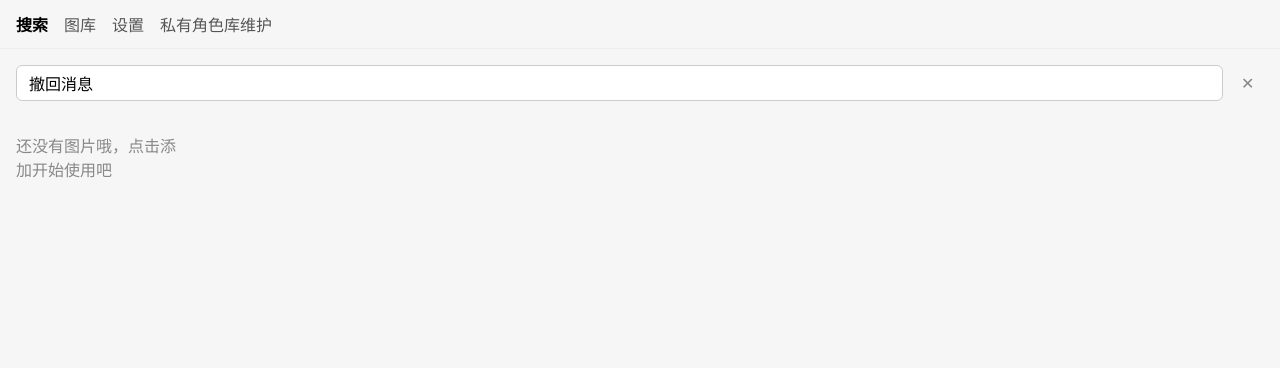
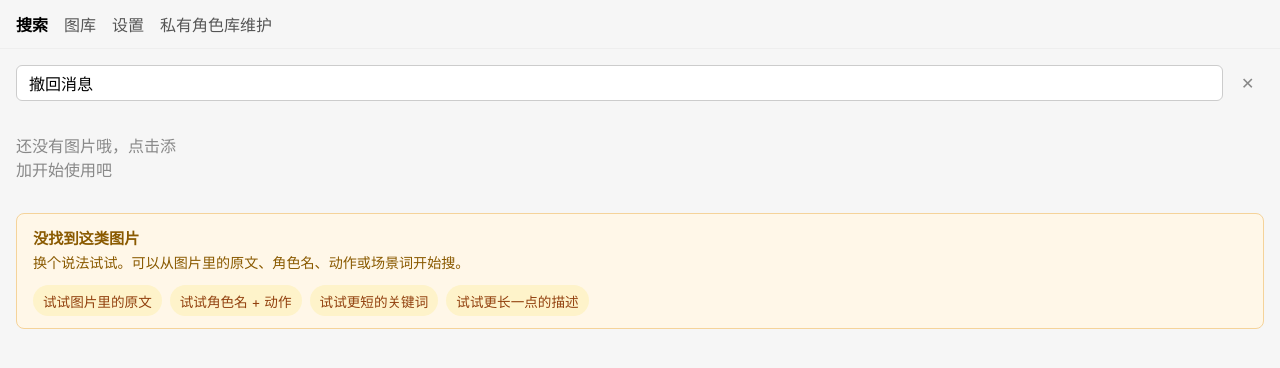
Before and after one commit to GothicVoid/meme-retriever, a Vue app: page / in a window 1280 px wide. Both pictures are taken after a click on the button "撤回消息". Shown: the top 368 px of the page. Built offline with nearby package versions, Linux system fonts and the light colour scheme.

Commit message:
feat(5.1.4): 重做搜索失败反馈与弱相关建议态

```diff
--- a/src/views/SearchView.vue
+++ b/src/views/SearchView.vue
@@ -153,7 +153,7 @@
       @open="openDetail"
     />
     <div
-      v-if="showLowConfidenceHint || showLowRelevanceStopNotice"
+      v-if="showZeroResultHint || showLowConfidenceHint || showLowRelevanceStopNotice"
       class="result-feedback"
     >
       <p class="result-feedback__title">
@@ -162,6 +162,27 @@
       <p class="result-feedback__text">
         {{ feedbackText }}
       </p>
+      <div
+        v-if="showGuidanceList"
+        class="result-feedback__guidance"
+      >
+        <span
+          v-for="item in guidanceItems"
+          :key="item"
+          class="result-feedback__guidance-item"
+          data-testid="search-guidance-item"
+        >
+          {{ item }}
+        </span>
+      </div>
+      <button
+        v-if="showRecentUsedShortcut"
+        class="result-feedback__action"
+        data-action="show-recent-used"
+        @click="goBackToHome"
+      >
+        看看最近用过
+      </button>
       <button
         v-if="canShowSecondaryResults"
         class="result-feedback__action"
@@ -361,10 +382,28 @@ const showLowConfidenceHint = computed(() =>
   !!store.query.trim() && store.results.length > 0 && mediumConfidenceCount.value === 0
 );
 
+const showZeroResultHint = computed(() =>
+  !!store.query.trim() && !store.loading && store.results.length === 0
+);
+
 const showLowRelevanceStopNotice = computed(() =>
   !!store.query.trim()
   && mediumConfidenceCount.value > 0
   && secondaryResultsCount.value > 0
+);
+
+const guidanceItems = [
+  "试试图片里的原文",
+  "试试角色名 + 动作",
+  "试试更短的关键词",
+  "试试更长一点的描述",
+];
+
+const showGuidanceList = computed(() => showZeroResultHint.value || showLowConfidenceHint.value);
+
+const showRecentUsedShortcut = computed(() =>
+  (showZeroResultHint.value || showLowConfidenceHint.value)
+  && recentUsedImages.value.length > 0
 );
 
 const canShowSecondaryResults = computed(() =>
@@ -373,6 +412,9 @@ const canShowSecondaryResults = computed(() =>
 );
 
 const feedbackTitle = computed(() => {
+  if (showZeroResultHint.value) {
+    return "没找到这类图片";
+  }
   if (showLowConfidenceHint.value) {
     return "没找到足够相关的结果";
   }
@@ -383,6 +425,9 @@ const feedbackTitle = computed(() => {
 });
 
 const feedbackText = computed(() => {
+  if (showZeroResultHint.value) {
+    return "换个说法试试。可以从图片里的原文、角色名、动作或场景词开始搜。";
+  }
   if (showLowConfidenceHint.value) {
     return "试试补充图片里的文字、角色名、动作或场景词，例如“阿布 撇嘴”“撤回消息 猫猫”“领导 冷笑”。";
   }
@@ -440,6 +485,12 @@ function applyExampleQuery(query: string) {
   searchFocused.value = false;
   store.query = query;
   onQueryChange(query);
+}
+
+function goBackToHome() {
+  searchFocused.value = false;
+  store.query = "";
+  onQueryChange("");
 }
 
 function handleSearchFocus() {
@@ -734,6 +785,19 @@ onBeforeUnmount(() => {
   font-size: 0.88rem;
   line-height: 1.5;
 }
+.result-feedback__guidance {
+  display: flex;
+  flex-wrap: wrap;
+  gap: 0.5rem;
+  margin-top: 0.75rem;
+}
+.result-feedback__guidance-item {
+  padding: 0.35rem 0.625rem;
+  border-radius: 999px;
+  background: rgba(254, 243, 199, 0.9);
+  color: #92400e;
+  font-size: 0.85rem;
+}
 .result-feedback__action {
   margin-top: 0.75rem;
   padding: 0.4rem 0.9rem;
```
Also changed, not shown: 2 other files (tests, documents, lock files or other folders).
